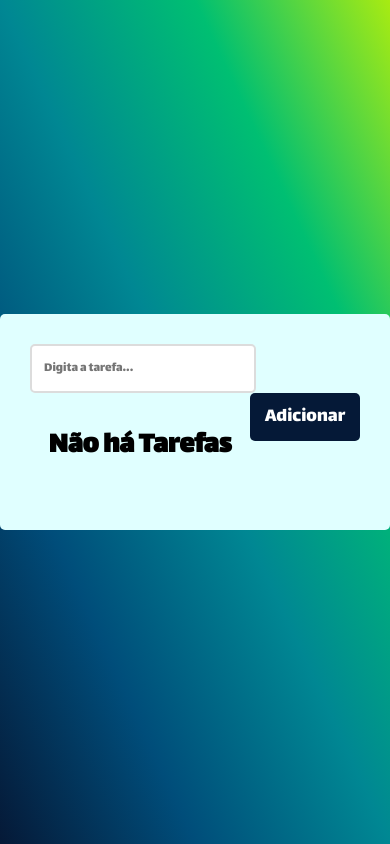
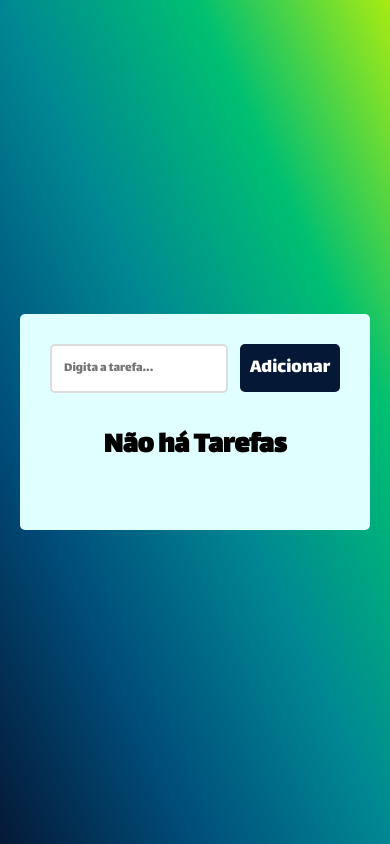
Before and after one commit to Michaeleduardoo/Lista-de-Tarefas-react, a React (Vite) app in the folder list-project/: page / in a window 390 px wide. Built offline with nearby package versions, Linux system fonts and the light colour scheme.

Commit message:
Responsivo

```diff
--- a/list-project/src/styles.js
+++ b/list-project/src/styles.js
@@ -31,6 +31,10 @@
         margin-top: 20px ;
     }
 
+    @media all and (max-width:500px){
+        width: 290px;
+    }
+
 
 `
 
@@ -42,6 +46,9 @@
     outline: none;
     width: 60%;
 
+    @media all and (max-width:500px){
+        width: 150px;
+    }
 
 `
 
@@ -68,6 +75,14 @@
     :active{
         opacity: 0.6;
     }
+
+
+    @media all and (max-width:500px){
+        width: 100px;
+        margin-left: 12px;
+
+    }
+
 
 
 `
```
